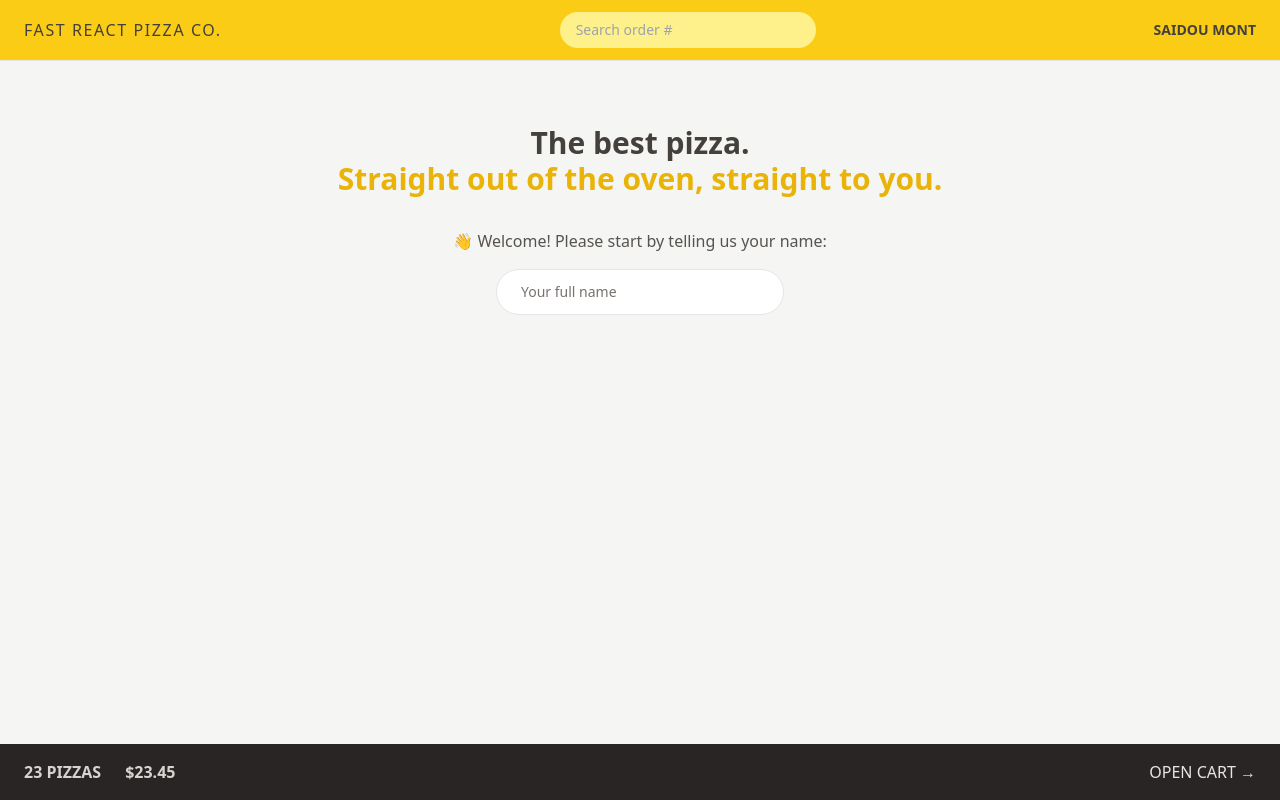
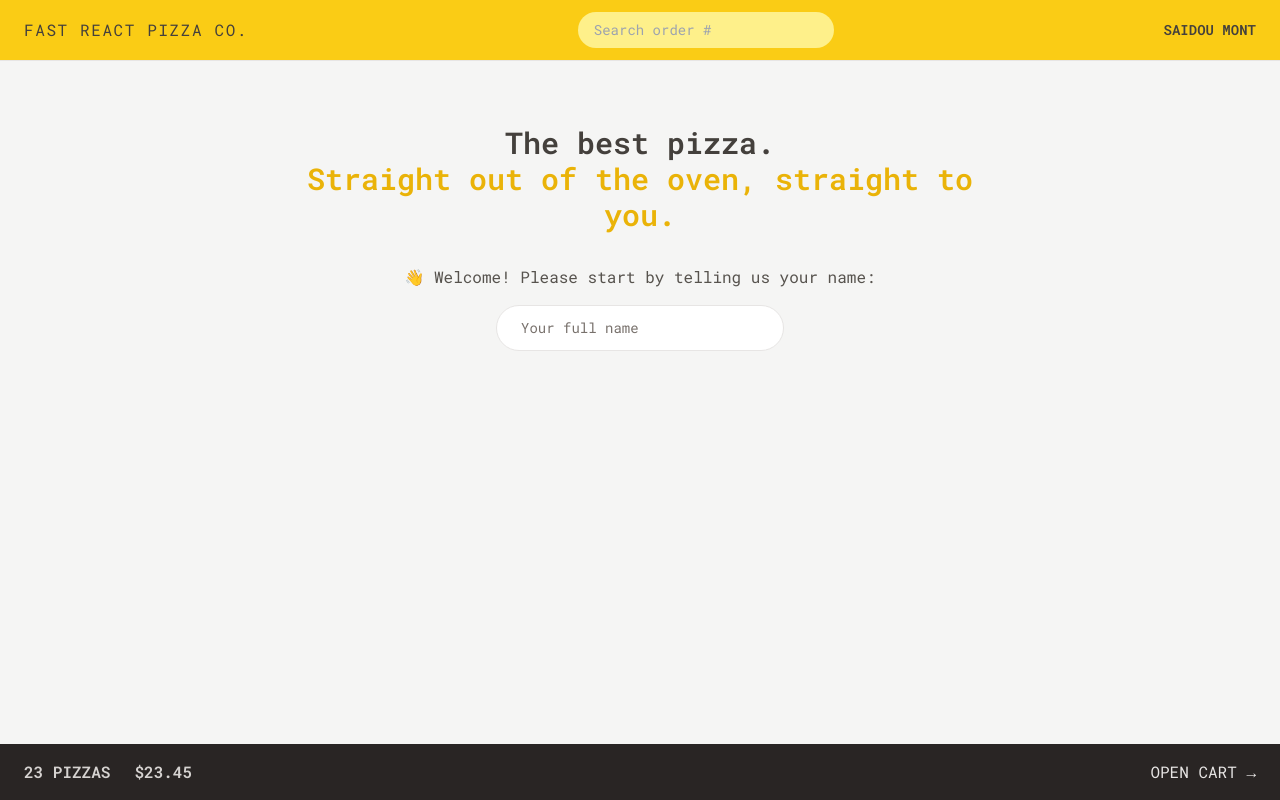
Before and after one commit to Saidou25/fast-react-pizza, a React (Vite) app: page / in a window 1280 px wide. Built offline with nearby package versions, Linux system fonts and the light colour scheme; the HTML template or start-up script is replaced by a standard one.

Commit message:
overwrote fontFamily theme and extended height in tailwind.config

```diff
--- a/index.html
+++ b/index.html
@@ -4,6 +4,12 @@
     <meta charset="UTF-8" />
     <link rel="icon" type="image/svg+xml" href="/vite.svg" />
     <meta name="viewport" content="width=device-width, initial-scale=1.0" />
+    <link rel="preconnect" href="https://fonts.googleapis.com" />
+    <link rel="preconnect" href="https://fonts.gstatic.com" crossorigin />
+    <link
+      href="https://fonts.googleapis.com/css2?family=Roboto+Mono:ital,wght@0,300;0,400;0,500;0,600;1,600&display=swap"
+      rel="stylesheet"
+    />
     <title>Vite + React</title>
   </head>
   <body class="bg-stone-100 text-stone-700">
--- a/src/ui/Header.jsx
+++ b/src/ui/Header.jsx
@@ -5,7 +5,7 @@ import Username from "../features/user/Username";
 
 export default function Header() {
   return (
-    <header className="bg-yellow-400 uppercase px-4 py-3 border-b border-stone-200 sm:px-6 flex items-center justify-between">
+    <header className="bg-yellow-400 uppercase px-4 py-3 border-b border-stone-200 sm:px-6 flex items-center justify-between font-pizza">
       <Link to="/" className="tracking-widest">
         Fast React Pizza Co.
       </Link>
--- a/tailwind.config.js
+++ b/tailwind.config.js
@@ -1,11 +1,23 @@
 /** @type {import('tailwindcss').Config} */
+// eslint-disable-next-line
 export default {
   content:  [
     "./index.html",
     "./src/**/*.{js,ts,jsx,tsx}",
   ],
   theme: {
-    extend: {},
+    fontFamily: {
+      sans: "Roboto Mono, monospace",
+    },
+
+    extend: {
+      fontSize: {
+        huge: "#123456"
+      },
+      height: {
+        screen: "100dvh"
+      }
+    },
   },
   plugins: [],
 }
```
